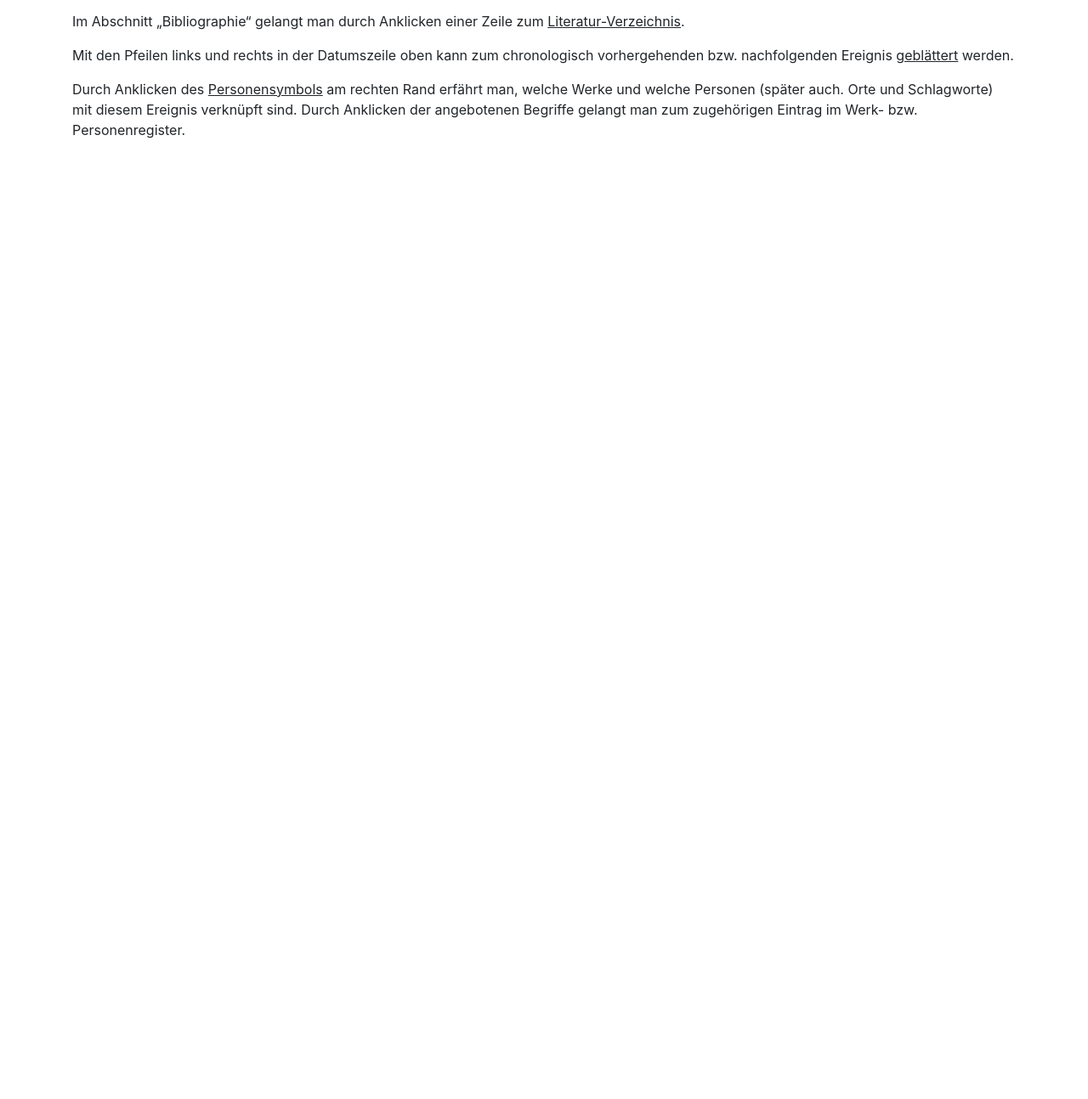
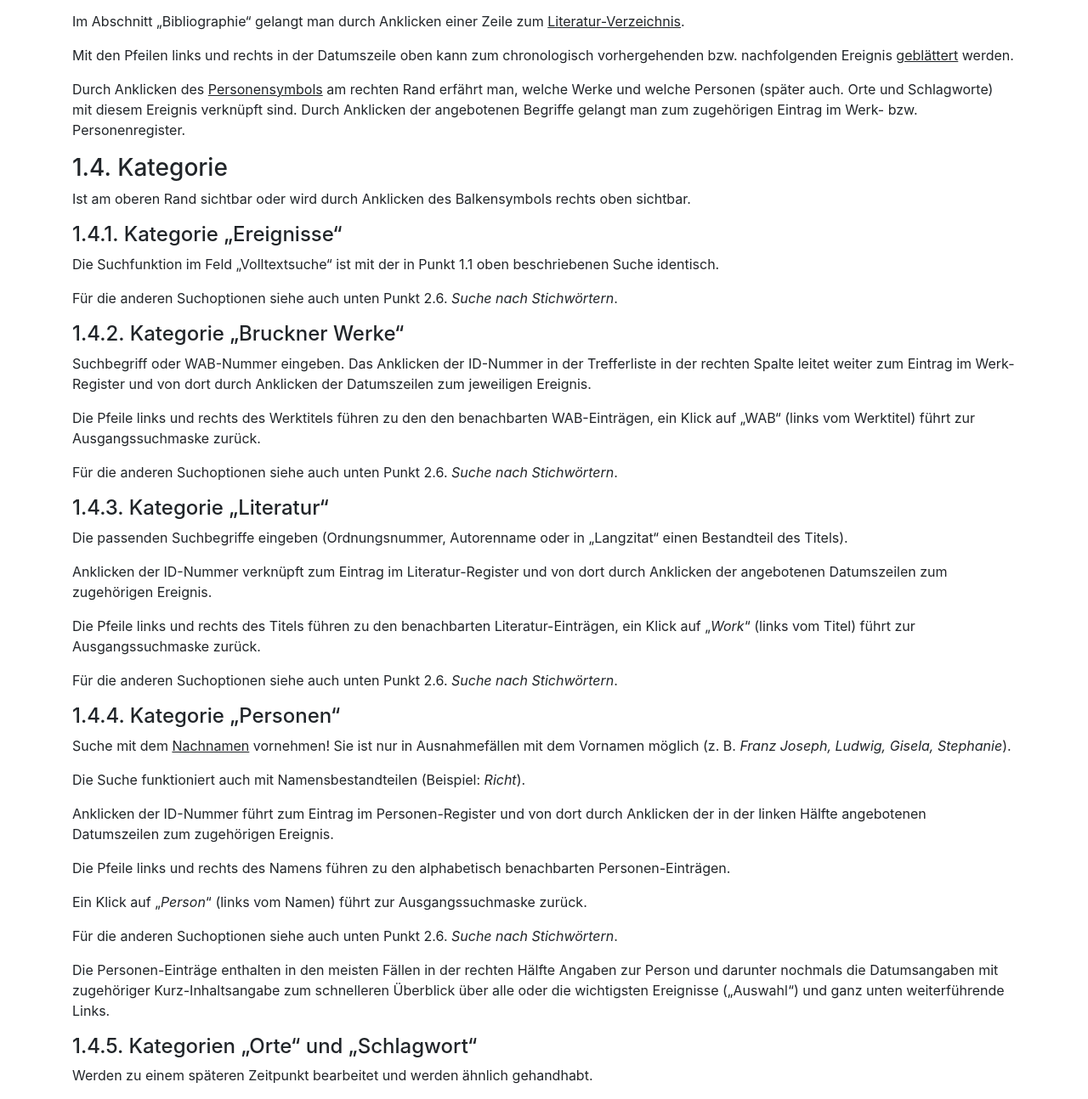
Before and after one commit to csae8092/abcd-para-text, a plain HTML site: page index.html in a window 1280 px wide. Shown: the part 640-1934 px from the top of the page at 85% size. Before the commit the page ends 821 px from the top, so only its background shows below. Drawn offline with nearby package versions, Linux system fonts and the light colour scheme.

Commit message:
"1.4 Kategorie" done

```diff
--- a/index.html
+++ b/index.html
@@ -19,7 +19,7 @@
     <h2>1. Erste Schritte in aller Kürze</h2>
     <h3>1.1. Suchbegriffe</h3>
     <p>Auf der Startseite in die Eingabezeile eintragen (ggf. zuvor links oben „ABCD“ anklicken) – als kompletten
-      Begriff oder mit einem Platzhaltersternchen * am Ende.</p>
+      Begriff oder mit einem Platzhaltersternchen * <u>am Ende</u>.</p>
     <h4>1.1.1.</h4>
     <p>Beispiele: 7. Symphonie, Furtwängler, 188603215, 18860321*, Krankengeschichte, Mitterma*, Dresden oder Dresd*,
       „Hans Richter“ etc.
@@ -38,6 +38,32 @@
     <p>Mit den Pfeilen links und rechts in der Datumszeile oben kann zum chronologisch vorhergehenden bzw. nachfolgenden Ereignis <u>geblättert</u> werden.</p>
     <p>Durch Anklicken des <u>Personensymbols</u> am rechten Rand erfährt man, welche Werke und welche Personen (später auch. Orte und Schlagworte) mit diesem Ereignis verknüpft sind. Durch Anklicken der angebotenen Begriffe gelangt man zum zugehörigen Eintrag im Werk- bzw. Personenregister.
     </p>
+    <h3>1.4. Kategorie</h3>
+    <p>Ist am oberen Rand sichtbar oder wird durch Anklicken des Balkensymbols rechts oben sichtbar.</p>
+    <h4>1.4.1. Kategorie „Ereignisse“</h4>
+    <p>Die Suchfunktion im Feld „Volltextsuche“ ist mit der in Punkt 1.1 oben beschriebenen Suche identisch.</p>
+    <p>Für die anderen Suchoptionen siehe auch unten Punkt 2.6. <i>Suche nach Stichwörtern</i>.</p>
+    <h4>1.4.2. Kategorie „Bruckner Werke“</h4>
+    <p>Suchbegriff oder WAB-Nummer eingeben. Das Anklicken der ID-Nummer in der Trefferliste in der rechten Spalte leitet weiter zum Eintrag im Werk-Register und von dort durch Anklicken der Datumszeilen zum jeweiligen Ereignis.</p>
+    <p>Die Pfeile links und rechts des Werktitels führen zu den den benachbarten WAB-Einträgen, ein Klick auf „WAB“ (links vom Werktitel) führt zur Ausgangssuchmaske zurück.</p>
+    <p>Für die anderen Suchoptionen siehe auch unten Punkt 2.6. <i>Suche nach Stichwörtern</i>.</p>
+    <h4>1.4.3. Kategorie „Literatur“</h4>
+    <p>Die passenden Suchbegriffe eingeben (Ordnungsnummer, Autorenname oder in „Langzitat“ einen Bestandteil des Titels).</p>
+    <p>Anklicken der ID-Nummer verknüpft zum Eintrag im Literatur-Register und von dort durch Anklicken der angebotenen Datumszeilen zum zugehörigen Ereignis.</p>
+    <p>Die Pfeile links und rechts des Titels führen zu den benachbarten Literatur-Einträgen, ein Klick auf „<i>Work</i>“ (links vom Titel) führt zur Ausgangssuchmaske zurück.</p>
+    <p>Für die anderen Suchoptionen siehe auch unten Punkt 2.6. <i>Suche nach Stichwörtern</i>.</p>
+    <h4>1.4.4. Kategorie „Personen“</h4>
+    <p>Suche mit dem <u>Nachnamen</u> vornehmen! Sie ist nur in Ausnahmefällen mit dem Vornamen möglich (z. B. <i>Franz Joseph, Ludwig, Gisela, Stephanie</i>).
+    </p>
+    <p>Die Suche funktioniert auch mit Namensbestandteilen (Beispiel: <i>Richt</i>).</p>
+    <p>Anklicken der ID-Nummer führt zum Eintrag im Personen-Register und von dort durch Anklicken der in der linken Hälfte angebotenen Datumszeilen zum zugehörigen Ereignis.</p>
+    <p>Die Pfeile links und rechts des Namens führen zu den alphabetisch benachbarten Personen-Einträgen.</p>
+    <p>Ein Klick auf „<i>Person</i>“ (links vom Namen) führt zur Ausgangssuchmaske zurück.
+    <p>Für die anderen Suchoptionen siehe auch unten Punkt 2.6. <i>Suche nach Stichwörtern</i>.</p>
+    <p>Die Personen-Einträge enthalten in den meisten Fällen in der rechten Hälfte Angaben zur Person und darunter nochmals die Datumsangaben mit zugehöriger Kurz-Inhaltsangabe zum schnelleren Überblick über alle oder die wichtigsten Ereignisse („Auswahl“) und ganz unten weiterführende Links.</p>
+    <h4>1.4.5. Kategorien „Orte“ und „Schlagwort“</h4>
+    <p>Werden zu einem späteren Zeitpunkt bearbeitet und werden ähnlich gehandhabt.</p>
+    </p>
   </div>
 
 
```
